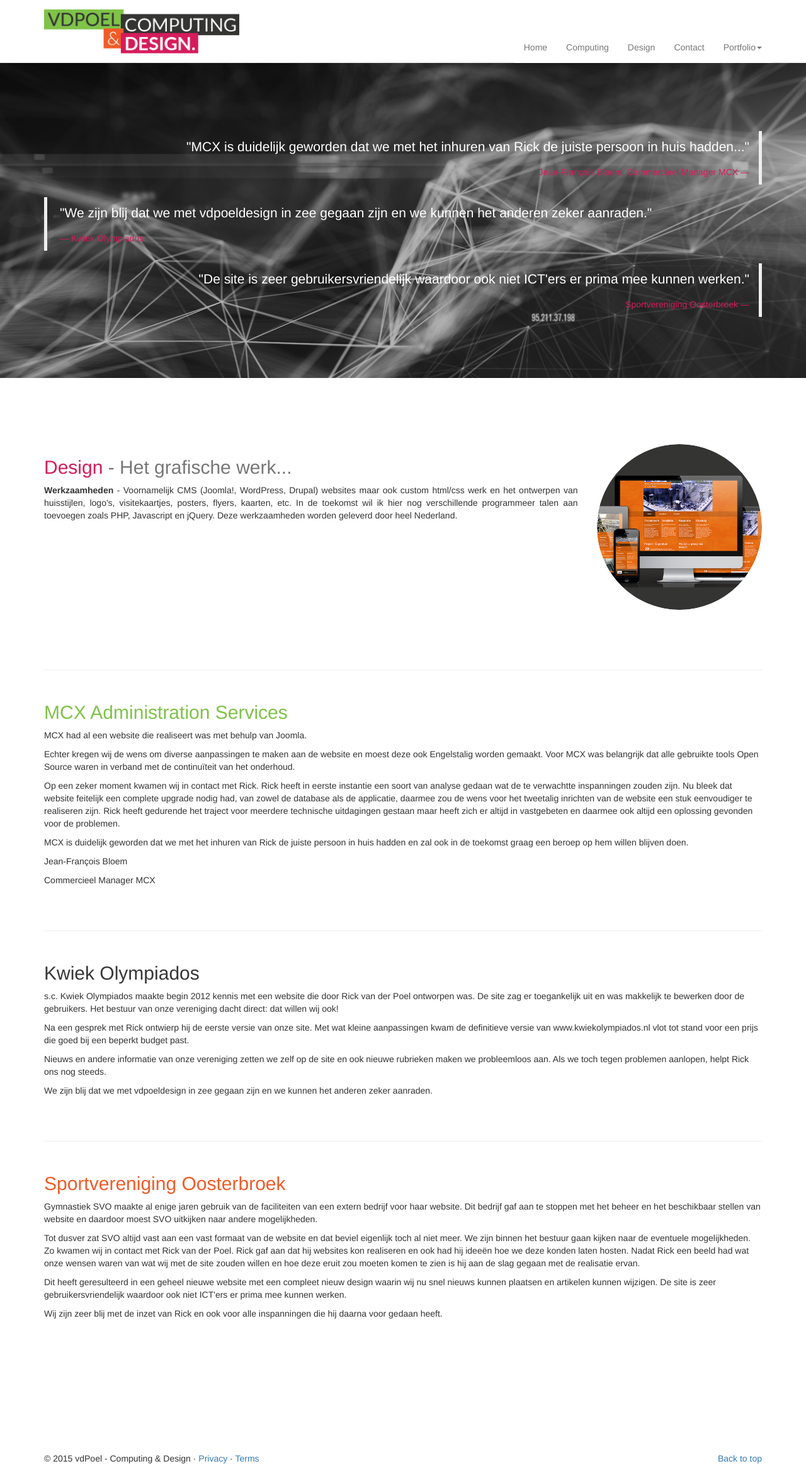
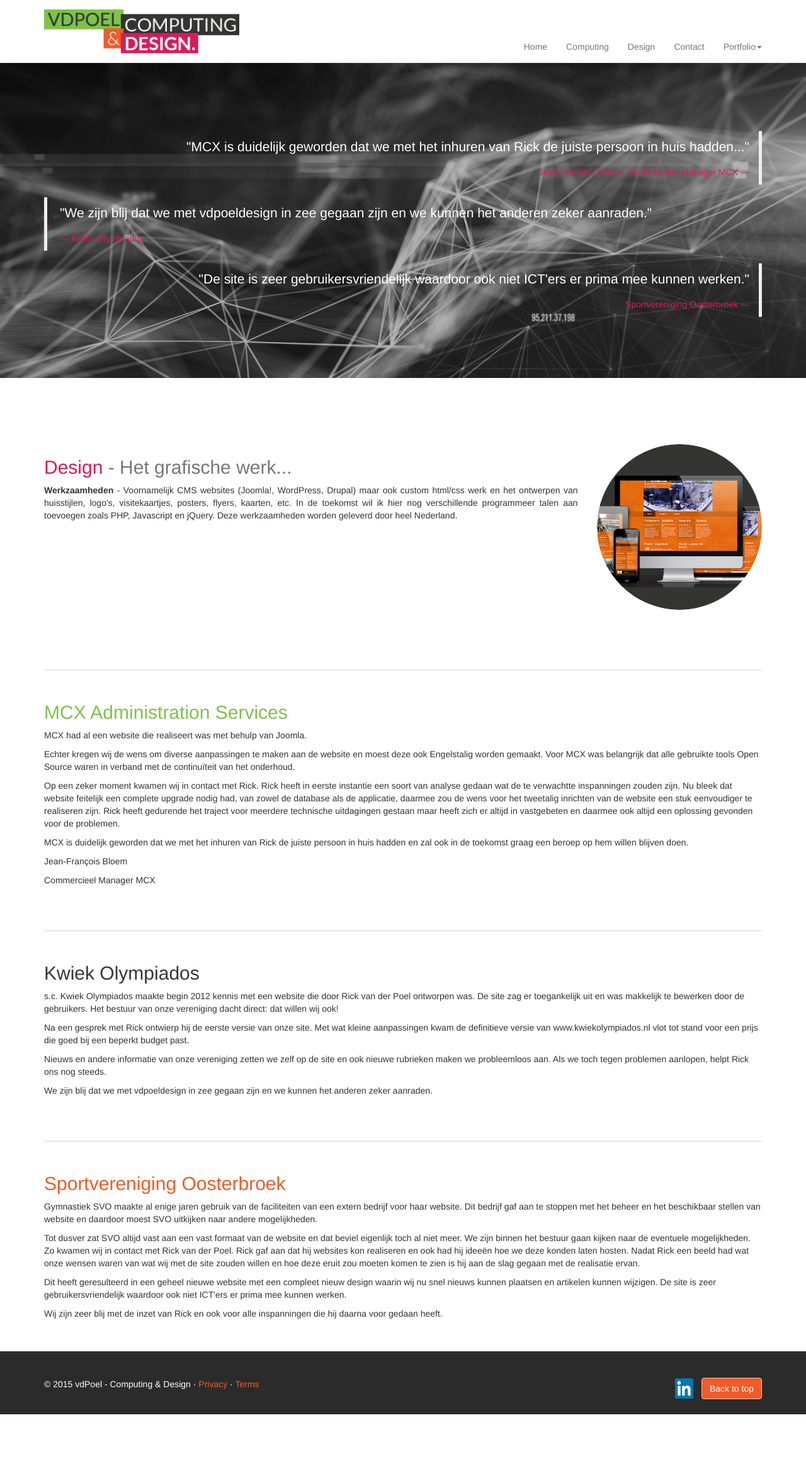
Before and after one commit to Redcatalyst/website, a PHP site: page /design.php in a window 1280 px wide. Shown: the whole page at 63% size. After the commit the page ends 2245 px from the top, so only its background shows below. Run offline with PHP 8.4, Linux system fonts and the light colour scheme; some libraries are stand-ins or nearby versions.

Commit message:
NIeuwe info

```diff
--- a/computing.php
+++ b/computing.php
@@ -12,7 +12,7 @@
 
     <div class="row featurette aboutMargin" margin-top="40px;">
       <div class="col-md-9">
-        <h2 class="featurette-heading">Computing<span class="text-muted"></span></h2>
+        <h2 class="featurette-heading">Computing <span class="text-muted">- The art off...</span></h2>
         <p class="text-justify"><b>Werkzaamheden</b> - Computers bouwen en repareren, helpen bij software problemen, gegevens herstel bij gecrashte computers, computers optimaliseren en computerhulp/les op verzoek. Deze werkzaamheden voer ik alleen uit in de omgeving Menterwolde (Groningen) en omstreken.</p>
       </div>
 
--- a/css/style.css
+++ b/css/style.css
@@ -46,7 +46,9 @@
 }
 
 .itemBg {
+  margin-top: -1px;
   background-color: #FFFFFF;
+  border-bottom: 1px solid #e7e7e7;
 }
 
 /* ---  TOP CARD  --- */
@@ -155,3 +157,28 @@
 .designAbout {
 
 }
+
+.designRef hr {
+  border-top: 1px solid #D8D8D8;
+}
+
+/* --- FOOTER --- */
+.footContainer {
+  height: 100px;
+  background-color: #2b2b2b;
+  color: white;
+}
+
+.footer {
+  margin-top: 42px;
+}
+
+.footer a {
+  color: #F15B28;
+}
+
+.social {
+  width: 32px;
+  height: 32px;
+  margin-right: 10px;
+}
--- a/design.php
+++ b/design.php
@@ -26,7 +26,7 @@
     <div class="row featurette aboutMargin" margin-top="40px;">
       <div class="col-md-9">
         <h2 class="featurette-heading magenta">Design <span class="text-muted">- Het grafische werk...</span></h2>
-        <p class="text-justify"><b>Werkzaamheden</b> - Voornamelijk CMS (Joomla!, WordPress, Drupal) websites maar ook custom html/css werk en het ontwerpen van huisstijlen, logo's, visitekaartjes, posters, flyers, kaarten, etc. In de toekomst wil ik hier nog verschillende programmeer talen aan toevoegen zoals PHP, Javascript en jQuery. Deze werkzaamheden worden geleverd door heel Nederland. </p>
+        <p class="text-justify"><b>Werkzaamheden</b> - Voornamelijk CMS websites (Joomla!, WordPress, Drupal) maar ook custom html/css werk en het ontwerpen van huisstijlen, logo's, visitekaartjes, posters, flyers, kaarten, etc. In de toekomst wil ik hier nog verschillende programmeer talen aan toevoegen zoals PHP, Javascript en jQuery. Deze werkzaamheden worden geleverd door heel Nederland. </p>
       </div>
 
       <div class="col-md-3">
--- a/template/footer.php
+++ b/template/footer.php
@@ -1,8 +1,10 @@
-<div class="container topContainer">
-  <footer>
-    <p class="pull-right"><a href="#">Back to top</a></p>
-    <p>&copy; 2015 vdPoel - Computing & Design &middot; <a href="#">Privacy</a> &middot; <a href="#">Terms</a></p>
-  </footer>
+<div class="footContainer">
+  <div class="container">
+    <footer class="footer" >
+      <p class="pull-right"><a href="https://nl.linkedin.com/pub/rick-van-der-poel/45/58/405"><img class="social" src="images/linked.png"></a><a class="btn btn-default orangeB" href="#">Back to top</a></p>
+      <p>&copy; 2015 vdPoel - Computing & Design &middot; <a href="#">Privacy</a> &middot; <a href="#">Terms</a></p>
+    </footer>
+  </div>
 </div>
 
     <script src="https://ajax.googleapis.com/ajax/libs/jquery/1.11.2/jquery.min.js"></script>
--- a/template/nav.php
+++ b/template/nav.php
@@ -1,6 +1,9 @@
     <nav class="navbar navbar-default navbar-fixed-top navContainer navDesign">
       <div class="container">
 
+        <div>
+          <a class="navbar-brand"  href="http://vdpoeldesign.nl"><img src="images/logo.png" alt="vdPoel Computing & Design" width="310px"</a>
+        </div>
         <div class="navbar-header">
           <button type="button" class="navbar-toggle collapsed" data-toggle="collapse" data-target="#navbar" aria-expanded="false" aria-controls="navbar">
             <span class="sr-only">Navigatie</span>
@@ -8,7 +11,6 @@
             <span class="icon-bar"></span>
             <span class="icon-bar"></span>
           </button>
-          <a class="navbar-brand"  href="http://vdpoeldesign.nl"><img src="images/logo.png" alt="vdPoel Computing & Design" width="310px"</a>
         </div>
 
         <!-- Zoekfunctie voor later
```
Also changed, not shown: images/linked.png (added).
